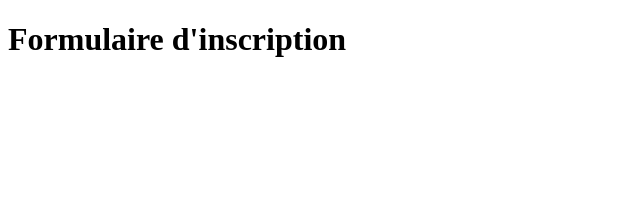
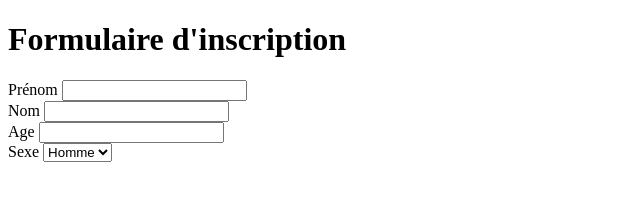
Before and after one commit to MastaKweps/Formulaire, a plain HTML site: page index.html in a window 1280 px wide. Shown: the whole page, without its empty margins (0-640 px from the left). Drawn offline with Linux system fonts and the light colour scheme.

Commit message:
docs: ajout 3 sections

```diff
--- a/index.html
+++ b/index.html
@@ -6,5 +6,22 @@
     </head>
     <body>
         <h1>Formulaire d'inscription</h1>
-    </body>
+    <form action="recuperation-donnee" method="post"></form>
+
+    <label for="name">Prénom</label>
+    <input type="text" id="prenom" name="prenom" placeholder=""/>
+    <br>
+    <label for="name">Nom</label>
+    <input type="text" id="nom" name="nom" placeholder=""/>
+    <br>
+    <label for="name">Age</label>
+    <input type="text" id="age" name="age" placeholder=""/>
+    <br>
+    <label for="sexe">Sexe</label>
+    <select name="sexe" id="sexe">
+        <option value="homme">Homme</option>
+        <option value="femme">Femme</option>
+    </select>
+
+</body>
 </html>
```
